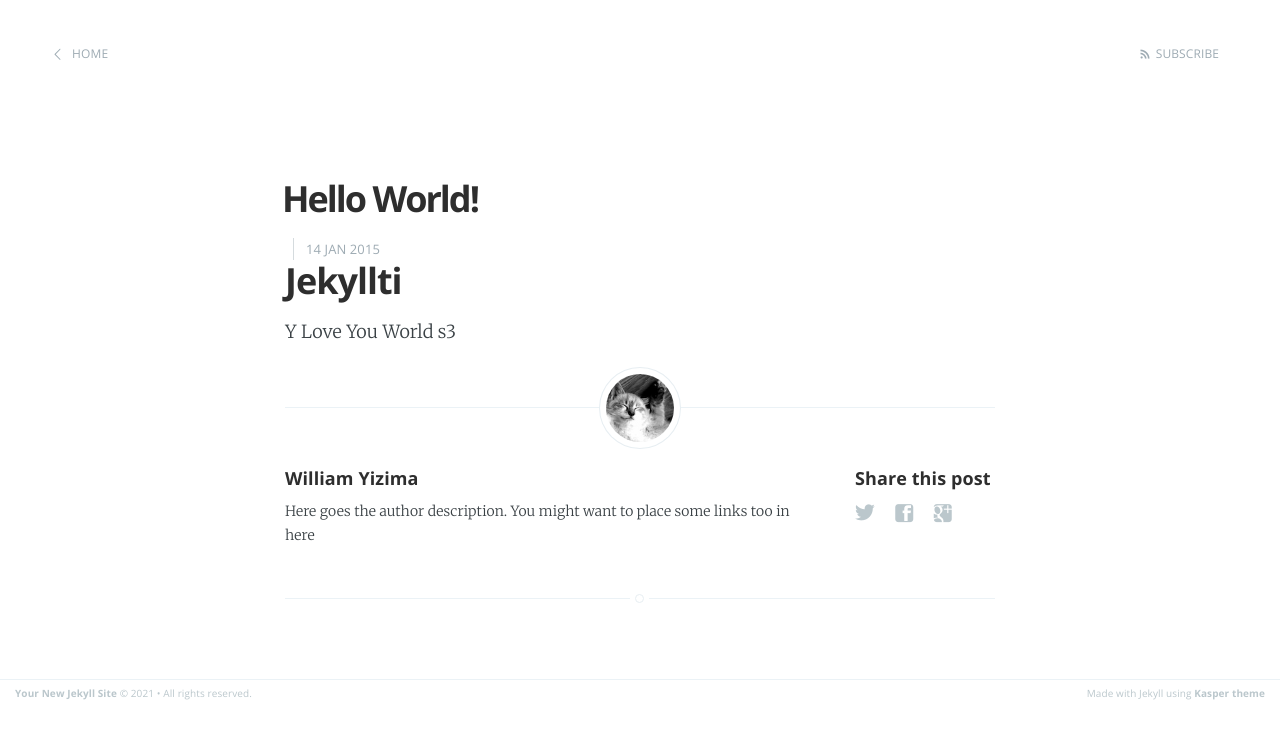
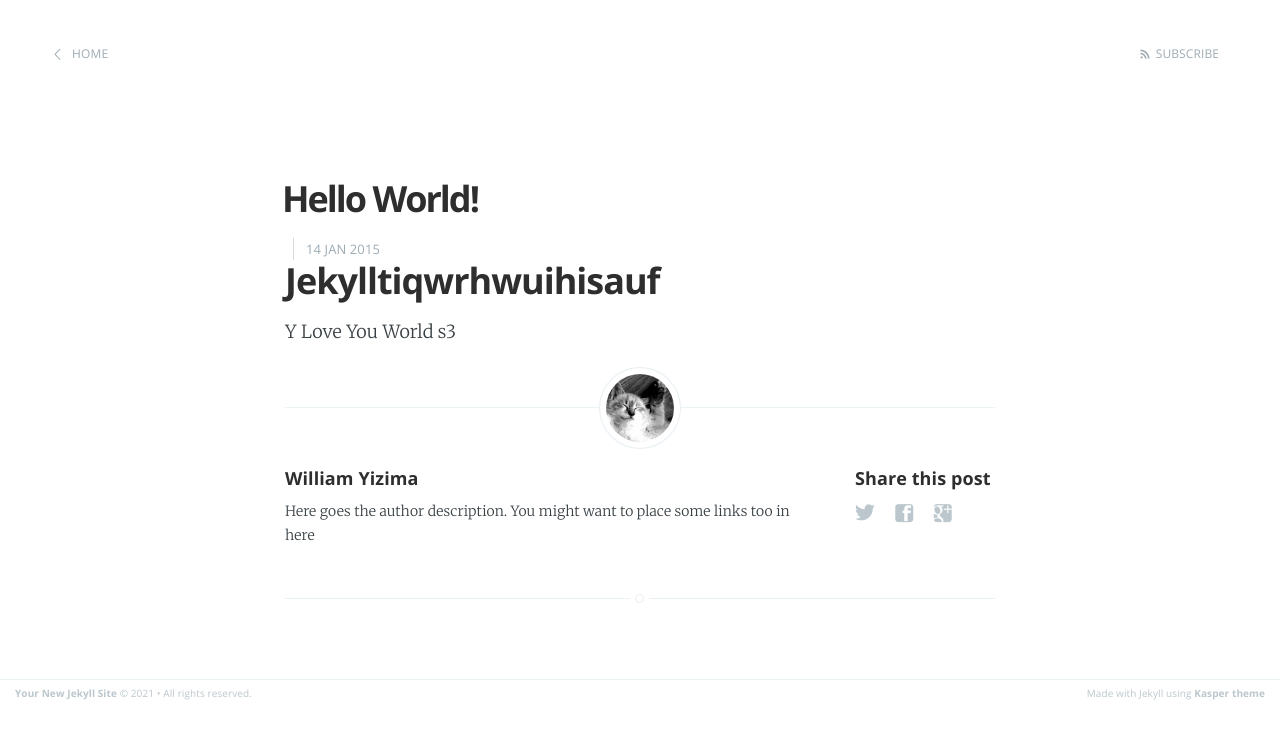
Before and after one commit to WilliamYizima/williamyizima.github.io, a Jekyll site: the page built from _posts/2015-01-14-hello-world.html, in a window 1280 px wide. Shown: the top 739 px of the page. Built offline with Jekyll 4.4.1, drawn with Linux system fonts in a browser that asks for light colours.

Commit message:
initial post  blog

```diff
--- a/_posts/2015-01-14-hello-world.html
+++ b/_posts/2015-01-14-hello-world.html
@@ -3,5 +3,5 @@ layout: post
 title:  Hello World!
 date:   2015-01-14 15:00:00
 ---
-<h2>Jekyllti</h2>
+<h2>Jekylltiqwrhwuihisauf</h2>
 <p>Y Love You World s3</p>
```
